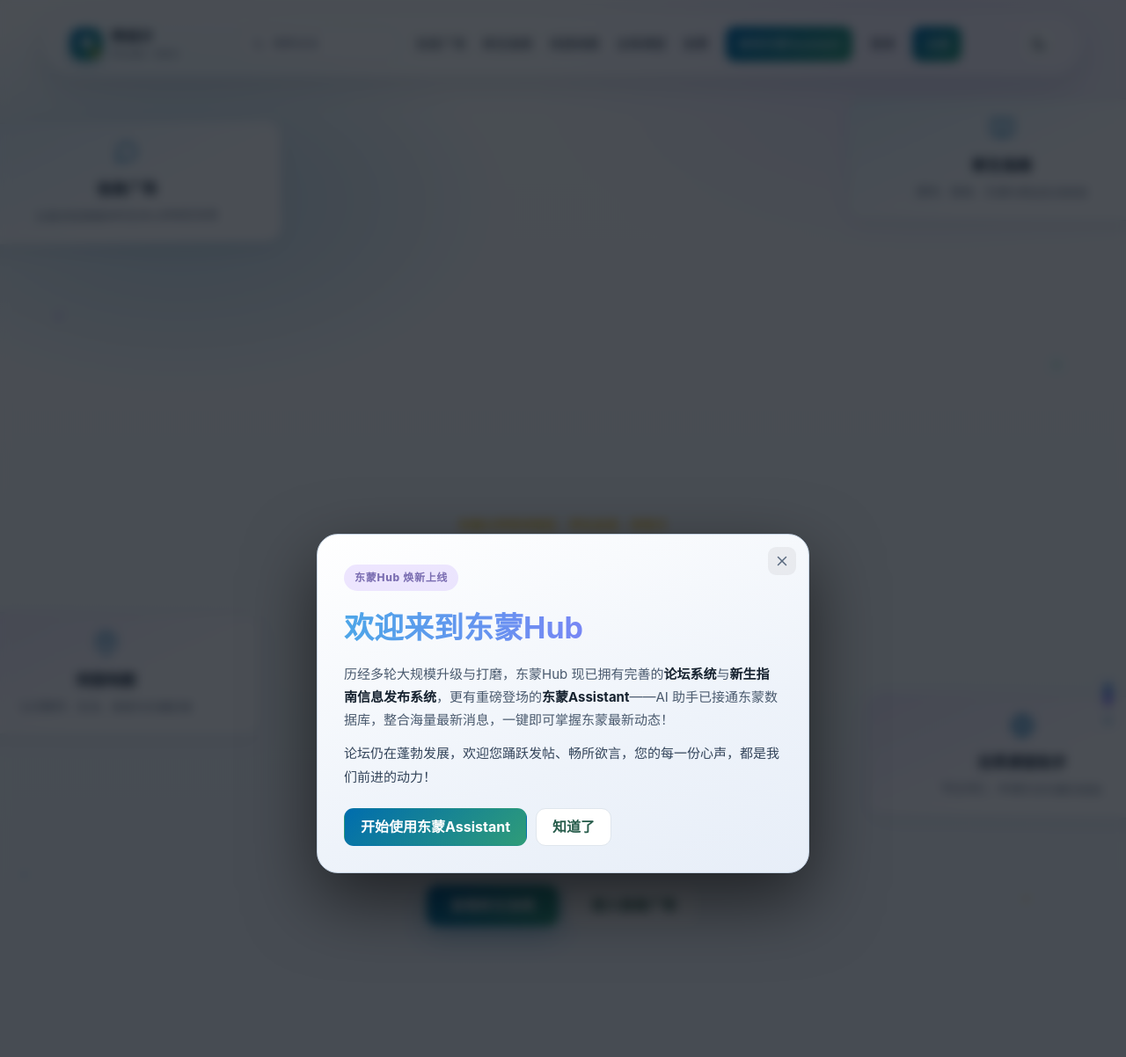
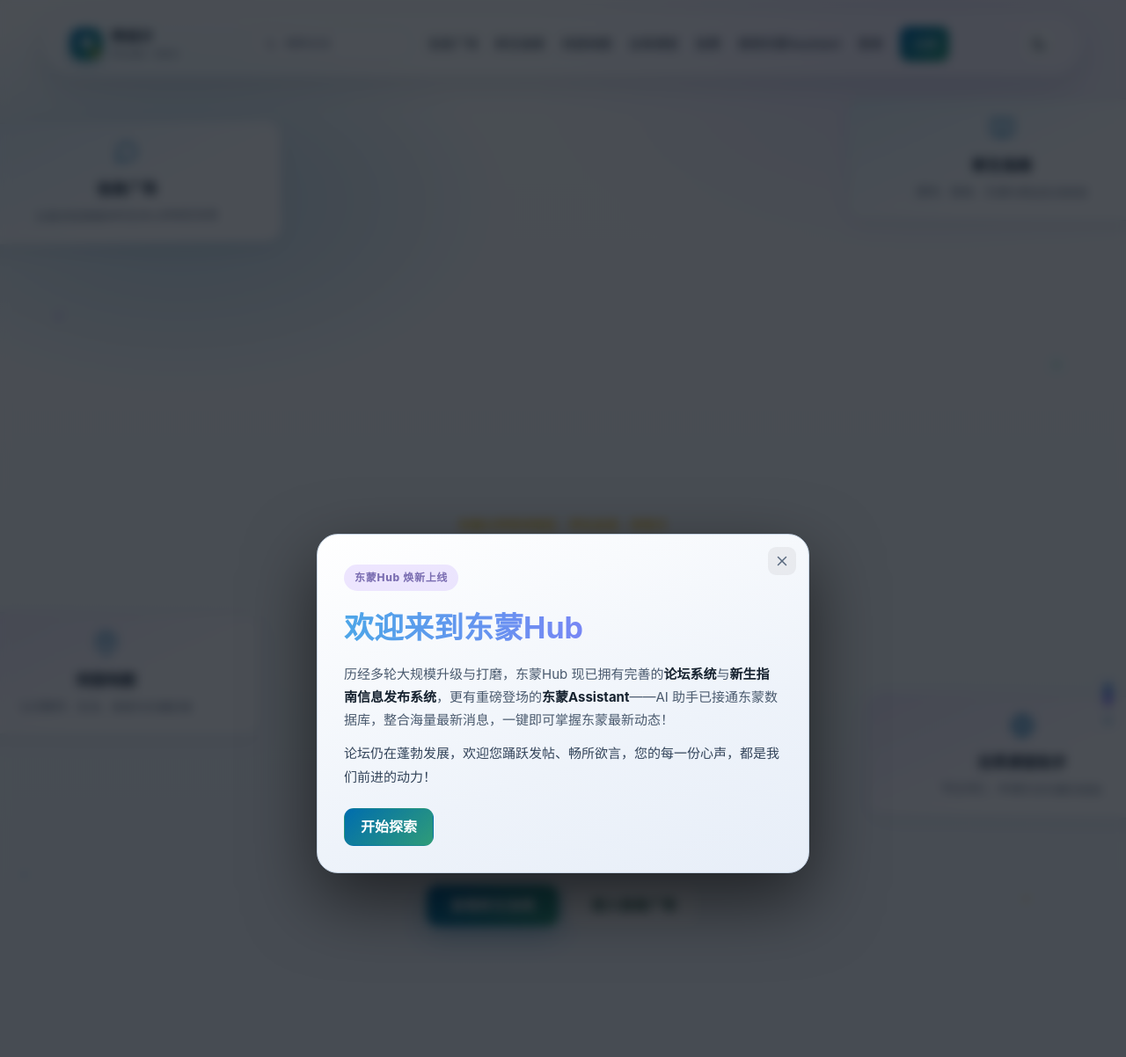
Before and after one commit to h13346223480-oss/suzhou-campus-hub, a Flask app: page / in a window 1280 px wide. Shown: the top 1202 px of the page at 88% size. Run offline with Flask 3, Linux system fonts and the light colour scheme; tables that the repository leaves empty hold one stand-in row (values such as "Sample post"); some libraries are stand-ins or nearby versions.

Commit message:
style: 欢迎弹窗仅保留「开始探索」按钮，顶栏AI入口改为普通导航样式 (v2.17.0)

```diff
--- a/app/templates/base.html
+++ b/app/templates/base.html
@@ -7,7 +7,7 @@
   <meta name="description" content="由学生自发建设的苏州校区生活与学习信息平台">
   <script>try { var t = localStorage.getItem('theme') || 'light'; document.documentElement.setAttribute('data-theme', t) } catch (e) { document.documentElement.setAttribute('data-theme', 'light') }</script>
   <title>{% block title %}东蒙Hub{% endblock %}</title>
-  <link rel="stylesheet" href="{{ url_for('static', filename='css/site.css', v='2.16.0') }}">
+  <link rel="stylesheet" href="{{ url_for('static', filename='css/site.css', v='2.17.0') }}">
   <link rel="stylesheet" href="{{ url_for('static', filename='css/surveys.css', v='2.1.0') }}">
 </head>
 
@@ -34,7 +34,7 @@
         <a href="{{ url_for('guides.index') }}">新生指南</a>
         <a href="{{ url_for('guides.campus_map') }}">校园地图</a>
         <a href="{{ url_for('english_hub.index') }}">全英课堂</a><a href="{{ url_for('polls.index') }}">投票</a>
-        <a class="nav-cta" href="{{ url_for('main.home') }}?ai=1">使用东蒙Assistant</a>
+        <a href="{{ url_for('main.home') }}?ai=1">使用东蒙Assistant</a>
         {% if config.FEATURE_TUTORING_PUBLIC %}<a href="{{ url_for('tutoring.index') }}">家教服务</a>{% endif %}
         {% if current_user.is_authenticated %}
         {% if current_user.is_admin %}<a href="{{ url_for('admin.dashboard') }}">管理后台</a>{% endif %}
--- a/app/templates/main/home.html
+++ b/app/templates/main/home.html
@@ -58,8 +58,7 @@
     <p>历经多轮大规模升级与打磨，东蒙Hub 现已拥有完善的<b>论坛系统</b>与<b>新生指南信息发布系统</b>，更有重磅登场的<b>东蒙Assistant</b>——AI 助手已接通东蒙数据库，整合海量最新消息，一键即可掌握东蒙最新动态！</p>
     <p class="welcome-sub">论坛仍在蓬勃发展，欢迎您踊跃发帖、畅所欲言，您的每一份心声，都是我们前进的动力！</p>
     <div class="welcome-actions">
-      <button type="button" class="btn primary" id="welcomeGoAi">开始使用东蒙Assistant</button>
-      <button type="button" class="btn secondary" data-wclose>知道了</button>
+      <button type="button" class="btn primary" data-wclose>开始探索</button>
     </div>
   </div>
 </div>
@@ -165,14 +164,6 @@
   if (welcome) {
     var wclosers = welcome.querySelectorAll('[data-wclose]');
     for (var wc = 0; wc < wclosers.length; wc++) { wclosers[wc].addEventListener('click', closeWelcome); }
-    var goAi = document.getElementById('welcomeGoAi');
-    if (goAi) {
-      goAi.addEventListener('click', function () {
-        closeWelcome();
-        goto(1);
-        openAi();
-      });
-    }
   }
   var urlParams = new URLSearchParams(window.location.search);
   var fromAi = urlParams.get('ai') === '1';
```
